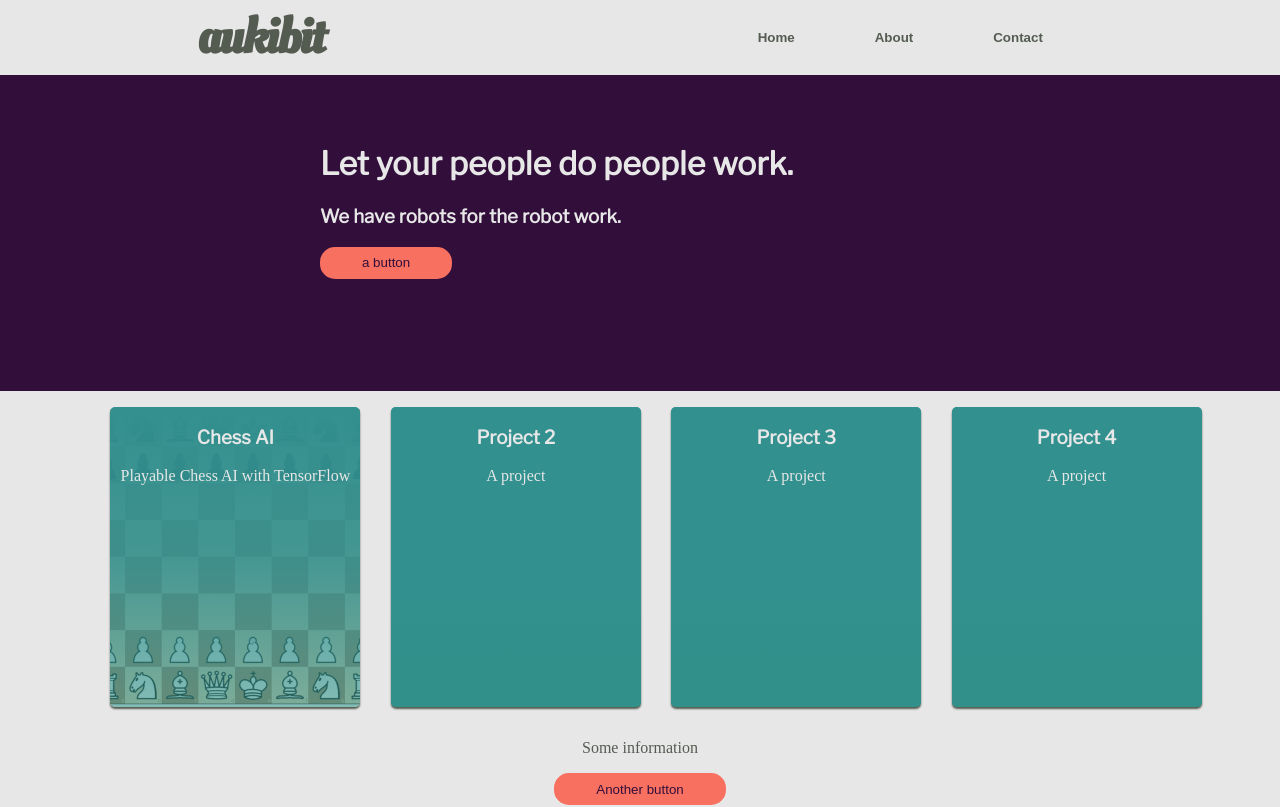
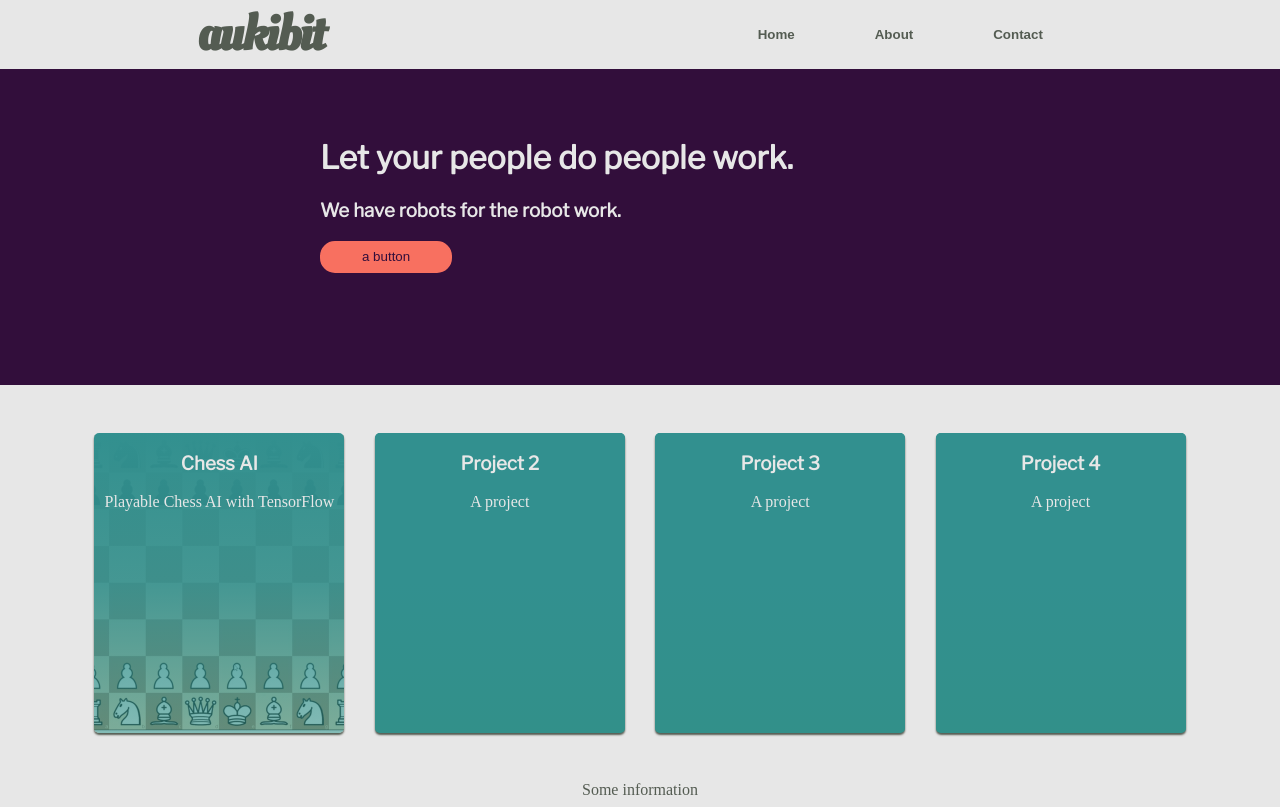
Before and after one commit to bestow-wings/bestow-wings.github.io, a React (Create React App) app: page / in a window 1280 px wide. Shown: the top 807 px of the page. Built offline with nearby package versions, Linux system fonts and the light colour scheme; a web font is replaced by a local one.

Commit message:
minor changes just to make the bottom links a navbar component

```diff
--- a/src/App.js
+++ b/src/App.js
@@ -69,7 +69,6 @@ function App() {
             <p>Some information</p>
             <button>Another button</button>
           </div>
-        <p></p>
           <Cards data ={services} />
           <Navbar names={["Medium", "GitHub", "Email"]} />
       </div>
--- a/src/components/Navbar.js
+++ b/src/components/Navbar.js
@@ -4,7 +4,7 @@ const Navbar = ({names}) => {
     return (
         <div className="navbar">
             {names.map((names) => (
-                <button className="navbar-btn">{names}</button>
+                <a href="http://www.google.com"><button className="navbar-btn">{names}</button></a>
             ))}
         </div>
     )
--- a/src/index.css
+++ b/src/index.css
@@ -14,11 +14,9 @@
 }
 .navbar {
   background-color: var(--platinum);
-  line-height: 50px;
-  height: 75px;
   display: flex;
   justify-content: center;
-  margin:auto
+  margin:auto;
 }
 .navbar-btn {
   cursor: pointer;
@@ -37,7 +35,8 @@
   color: var(--platinum);
 }
 .cards {
-  padding: 1em;
+  padding-top:3em;
+  padding-bottom:2em;
   display: flex;
   margin: auto;
   justify-content:space-evenly;
@@ -67,6 +66,7 @@
 }
 .card-image:active {
   box-shadow: 0 2px 5px var(--ebony);
+  transform: translateY(4px);
 }
 .card-text {
   color: var(--platinum);
```
Also changed, not shown: public/index.html (+0 -23 lines). Lines whose indentation alone changed are shown as unchanged.
